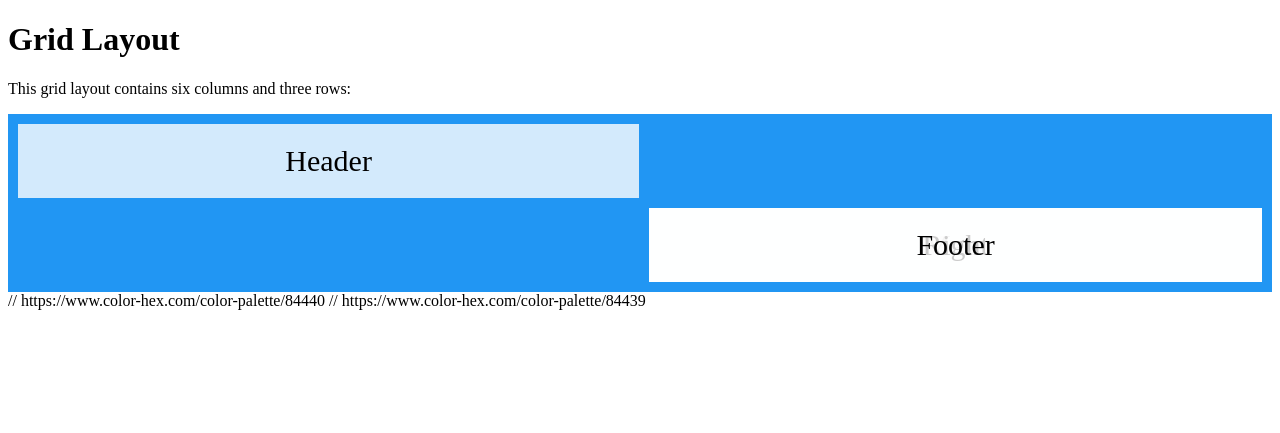
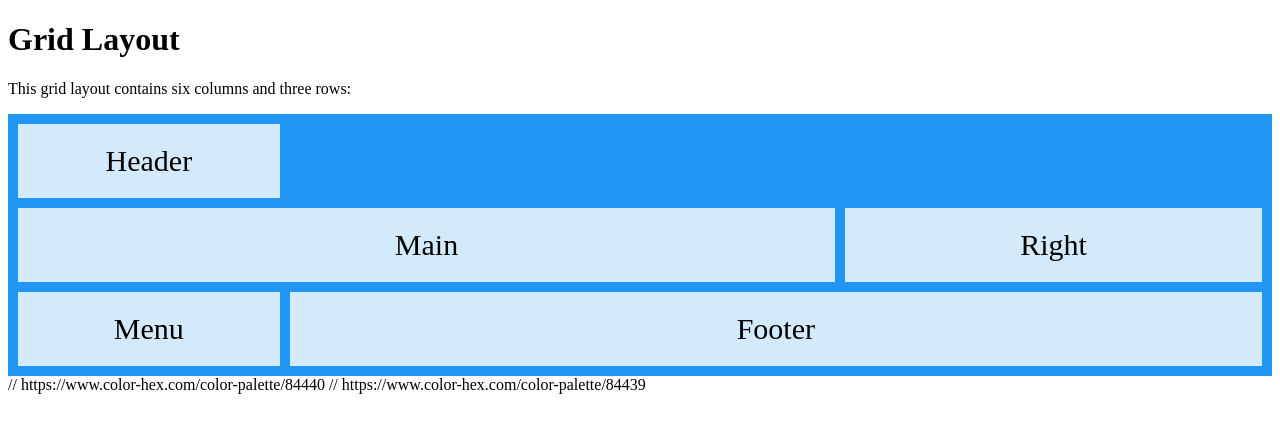
Before and after one commit to iRetray/VotaToon, a PHP site: page / in a window 1280 px wide. Shown: the top 433 px of the page. Run offline with PHP 8.4, Linux system fonts and the light colour scheme.

Commit message:
Update estilos.css

```diff
--- a/estilos.css
+++ b/estilos.css
@@ -7,7 +7,6 @@
 }
 
 //Grid
-
 .item1 { grid-area: header; }
 .item2 { grid-area: menu; }
 .item3 { grid-area: main; }
@@ -18,9 +17,8 @@
   display: grid;
   grid-template-areas:
     'header header header header header header'
-    'menu main main main right right'
-    'menu footer footer footer footer footer'
-    'menu header header menu menu menu';
+    'main main main main right right'
+    'menu footer footer footer footer footer';
   grid-gap: 10px;
   background-color: #2196F3;
   padding: 10px;
```
